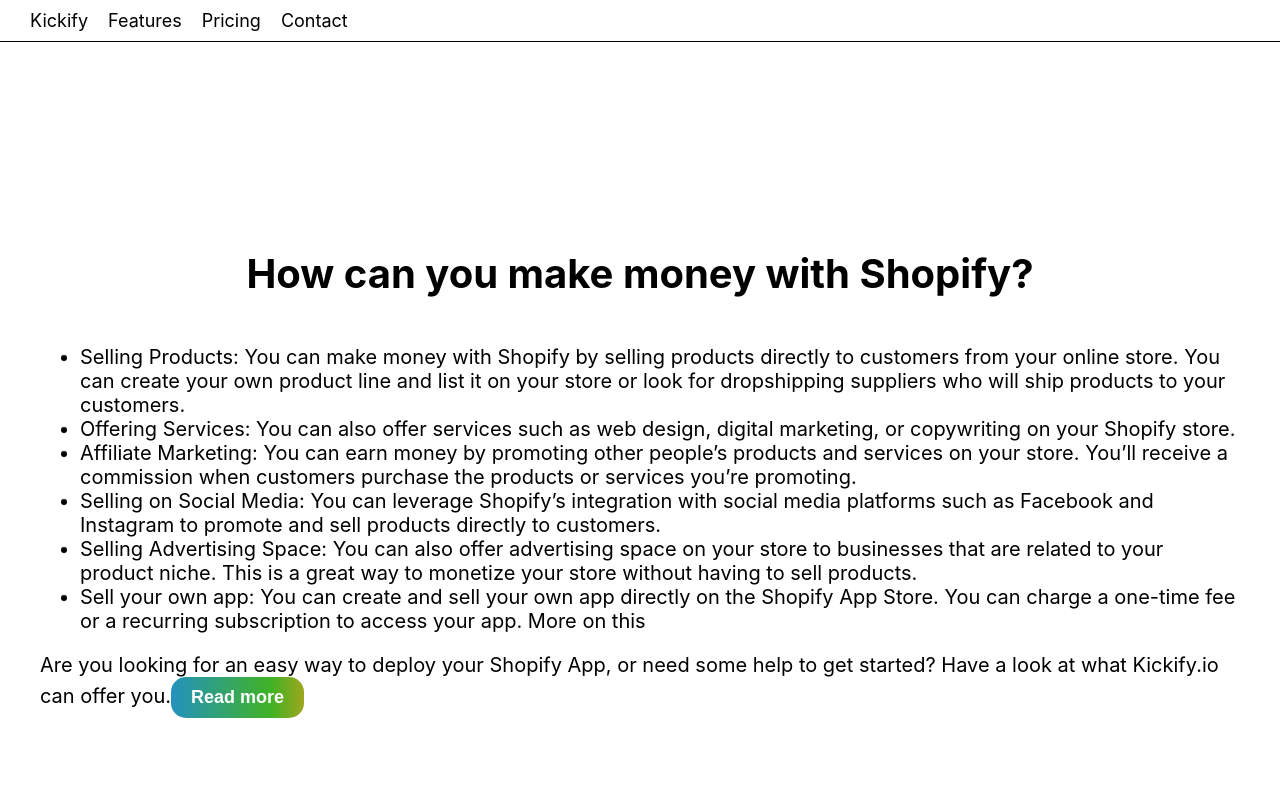
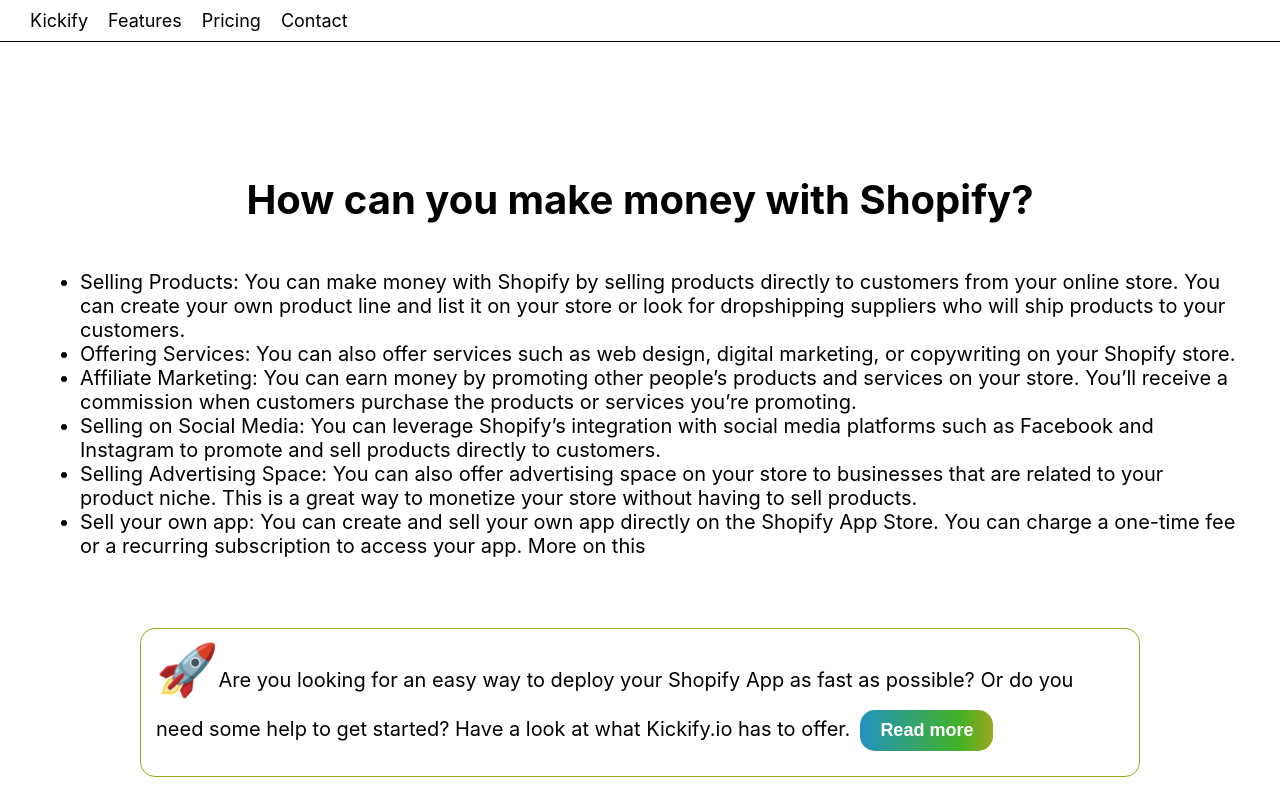
Before and after one commit to Bettelstab/kickify-io, a Next.js app: page /learn/shopify-and-typescript in a window 1280 px wide. Shown: the top 800 px of the page. Built offline with nearby package versions, Linux system fonts and the light colour scheme.

Commit message:
Overhaul advertising

```diff
--- /dev/null
+++ b/components/basic-page/Advertising.module.css
@@ -0,0 +1,18 @@
+.advertising {
+  border: 1px solid var(--citron);
+  padding: 15px;
+  margin: 15px;
+  margin-top: 50px;
+  border-radius: 15px;
+  line-height: 2;
+  width: clamp(300px, 85vw, 1000px);
+}
+
+.advertising button {
+  margin: 10px;
+}
+
+.icon {
+  font-size: 50px;
+  line-height: 1;
+}
--- a/components/basic-page/Advertising.tsx
+++ b/components/basic-page/Advertising.tsx
@@ -1,11 +1,15 @@
 import Link from "next/link";
+import styles from "./Advertising.module.css";
 
 export default function Advertising() {
   return (
-    <div>
-      Are you looking for an easy way to deploy your Shopify App, or need some
-      help to get started? Have a look at what Kickify.io can offer you.
-      <Link href="/"><button>Read more</button></Link>
+    <div className={styles.advertising}>
+      <span className={styles.icon}>🚀</span>
+      Are you looking for an easy way to deploy your Shopify App as fast as possible? Or do you need some
+      help to get started? Have a look at what Kickify.io has to offer.
+      <Link href="/">
+        <button>Read more</button>
+      </Link>
     </div>
   );
 }
```
